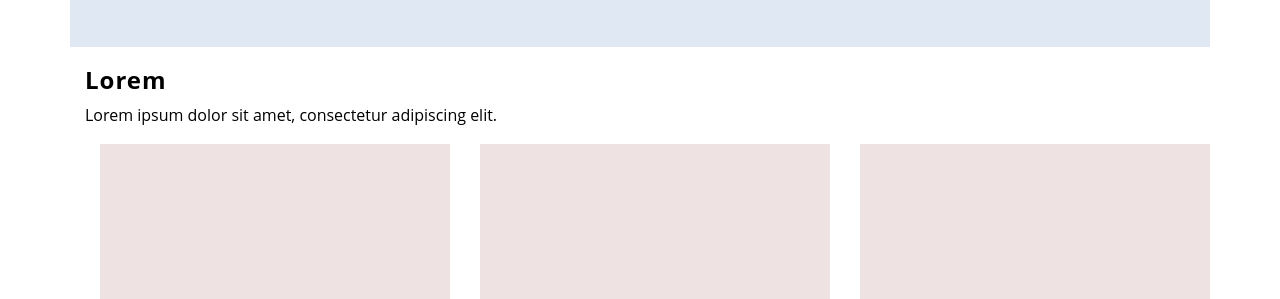
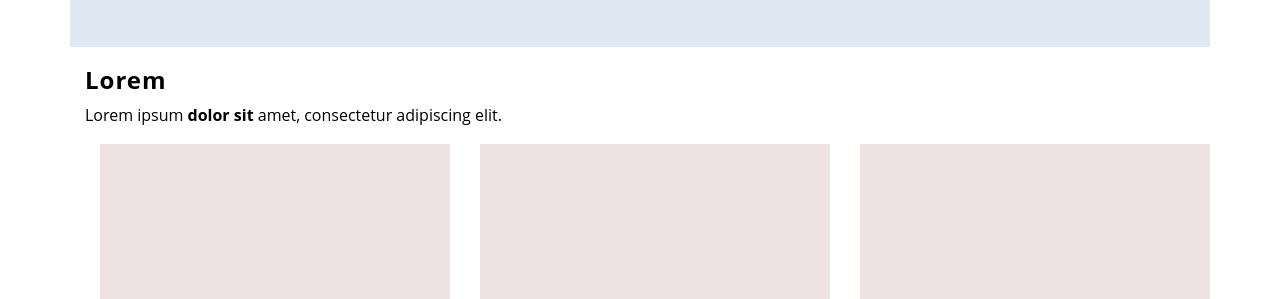
Before and after one commit to anselmi-tuhkanen2/Test, a Jekyll site: the page built from index.md, in a window 1280 px wide and 900 px high, scrolled down 601 px. Shown: the part 156-455 px from the top of the window. Built offline with Jekyll 4.4.1, drawn with Linux system fonts in a browser that asks for light colours; nearby versions of some CDN libraries.

```diff
--- a/_kultavilla/references.markdown
+++ b/_kultavilla/references.markdown
@@ -5,4 +5,4 @@ name: references
 
 ### Lorem
 
-Lorem ipsum dolor sit amet, consectetur adipiscing elit.
+Lorem ipsum **dolor sit** amet, consectetur adipiscing elit.
```
